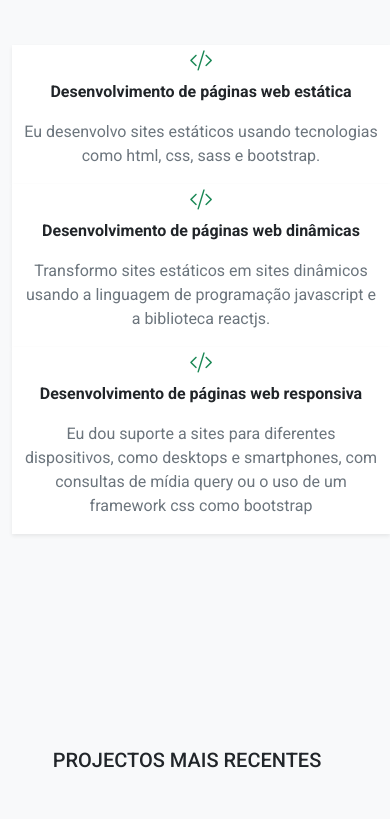
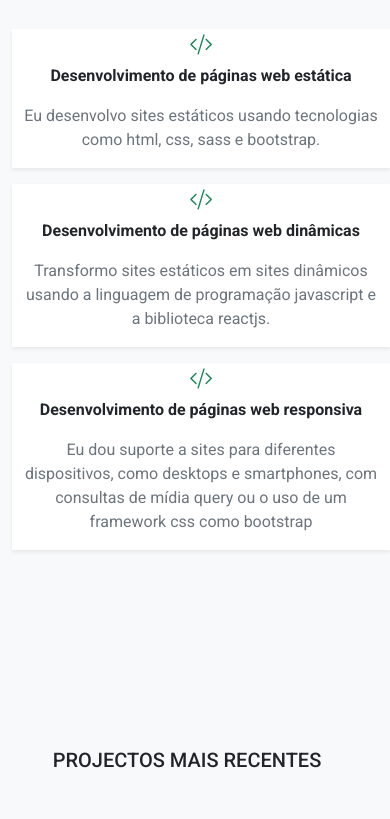
Before and after one commit to Adair-Costa/personal-portfolio, a website: page index.html in a window 390 px wide. Shown: the part 2442-3261 px from the top of the page. Drawn offline with nearby package versions, Linux system fonts and the light colour scheme; a web font is replaced by a local one.

Commit message:
update in section skills mobile

```diff
--- a/index.html
+++ b/index.html
@@ -211,14 +211,14 @@
                     </div>
 
                     <div class="row text-center d-flex justify-content-center justify-content-evenly my-skills">
-                        <div class="col-sm-3 bg-white shadow-sm" data-aos="flip-left" data-aos-duration="1500">
+                        <div class="col-sm-3 bg-white shadow-sm pages" data-aos="flip-left" data-aos-duration="1500">
                             <i class="bi bi-code-slash text-success fs-3"></i>
                             <p class="fw-bold">Desenvolvimento de páginas web estática</p>
                             <p class="text-muted">Eu desenvolvo sites estáticos usando tecnologias como html, css, sass e
                                 bootstrap.</p>
                         </div>
 
-                        <div class="col-sm-3 bg-white shadow-sm" data-aos="flip-up" data-aos-duration="1500">
+                        <div class="col-sm-3 bg-white shadow-sm pages" data-aos="flip-up" data-aos-duration="1500">
                             <i class="bi bi-code-slash text-success fs-3"></i>
                             <p class="fw-bold">Desenvolvimento de páginas web dinâmicas</p>
                             <p class="text-muted">
--- a/sass/style.scss
+++ b/sass/style.scss
@@ -66,6 +66,9 @@ body {
     .my-skills {
         margin-left: auto;
     }
+    .my-skills .pages {
+        margin-bottom: 1rem;
+    }
     .data {
         padding: 1rem 0.5rem 1rem 0.5rem;
     }
```
Also changed, not shown: sass/style.css, 1 other file.
